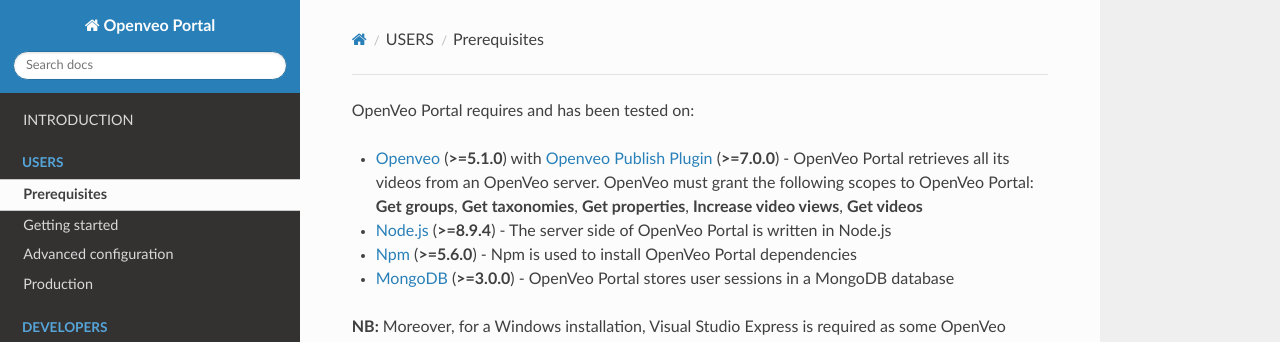
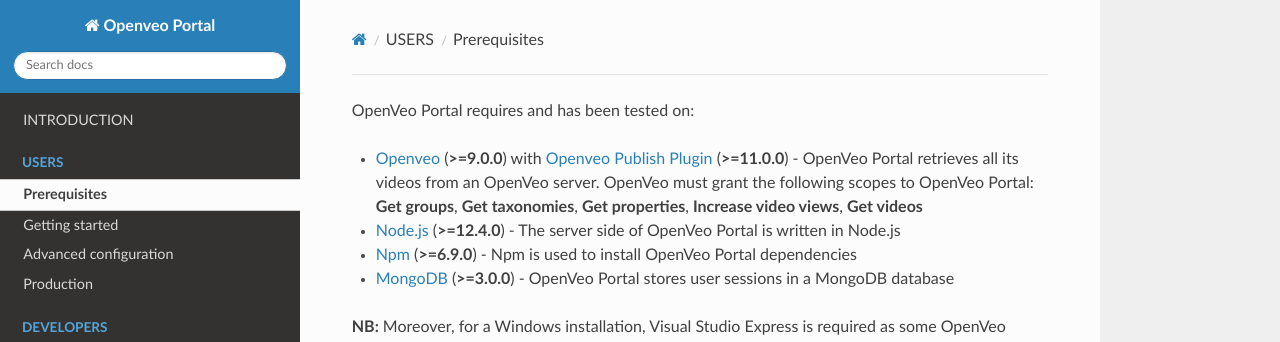
Before and after one commit to veo-labs/openveo-portal, an MkDocs documentation site: the page built from docs/prerequisites.md, in a window 1280 px wide. Shown: the top 342 px of the page. Built offline with MkDocs 1.6.1, drawn with Linux system fonts in a browser that asks for light colours; nearby versions of some CDN libraries; old or Windows-style settings are respelled for this version of MkDocs.

Commit message:
release: prepare version 6.0.0

```diff
--- a/docs/prerequisites.md
+++ b/docs/prerequisites.md
@@ -1,8 +1,8 @@
 OpenVeo Portal requires and has been tested on:
 
-- [Openveo](https://github.com/veo-labs/openveo-core) (**&gt;=5.1.0**) with [Openveo Publish Plugin](https://github.com/veo-labs/openveo-publish) (**&gt;=7.0.0**) - OpenVeo Portal retrieves all its videos from an OpenVeo server. OpenVeo must grant the following scopes to OpenVeo Portal: **Get groups**, **Get taxonomies**, **Get properties**, **Increase video views**, **Get videos**
-- [Node.js](https://nodejs.org/en/) (**&gt;=8.9.4**) - The server side of OpenVeo Portal is written in Node.js
-- [Npm](https://www.npmjs.com/) (**&gt;=5.6.0**) - Npm is used to install OpenVeo Portal dependencies
+- [Openveo](https://github.com/veo-labs/openveo-core) (**&gt;=9.0.0**) with [Openveo Publish Plugin](https://github.com/veo-labs/openveo-publish) (**&gt;=11.0.0**) - OpenVeo Portal retrieves all its videos from an OpenVeo server. OpenVeo must grant the following scopes to OpenVeo Portal: **Get groups**, **Get taxonomies**, **Get properties**, **Increase video views**, **Get videos**
+- [Node.js](https://nodejs.org/en/) (**&gt;=12.4.0**) - The server side of OpenVeo Portal is written in Node.js
+- [Npm](https://www.npmjs.com/) (**&gt;=6.9.0**) - Npm is used to install OpenVeo Portal dependencies
 - [MongoDB](https://www.mongodb.org/) (**&gt;=3.0.0**) - OpenVeo Portal stores user sessions in a MongoDB database
 
 **NB:** Moreover, for a Windows installation, Visual Studio Express is required as some OpenVeo dependencies are written in C and need to be compiled. For Linux you may have to install the package libkrb5-dev.
```
Also changed, not shown: CHANGELOG.md (+5 -1 lines), README.md (+1 -1 lines), package.json (+5 -5 lines), 1 other file.
